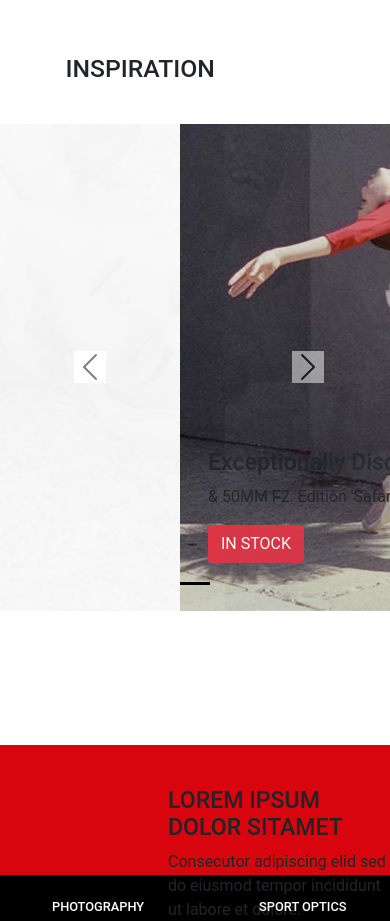
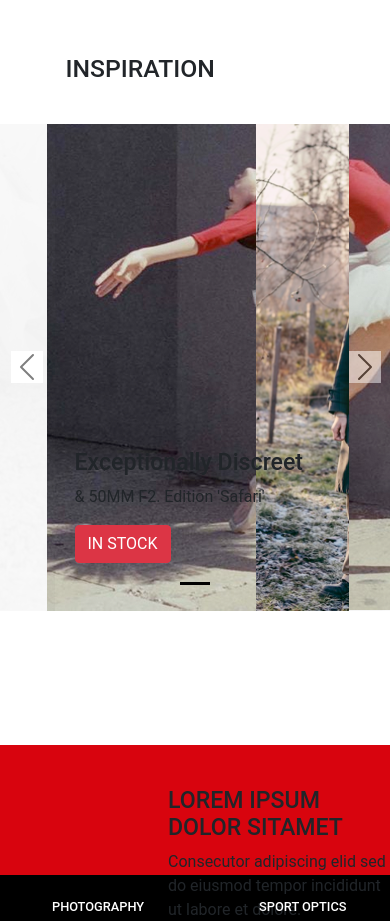
Before and after one commit to Helvin159/imedialanding, a React (Create React App) app: page / in a window 390 px wide. Shown: the part 2780-3701 px from the top of the page. Built offline with nearby package versions, Linux system fonts and the light colour scheme.

Commit message:
makes sec three carousel more responsive, needs media queries for smaller viewports

```diff
--- a/src/index.css
+++ b/src/index.css
@@ -1,6 +1,6 @@
 html,
 body {
-  overflow: hidden; }
+  overflow-x: hidden; }
 
 * {
   font-family: 'Roboto', sans-serif; }
@@ -76,36 +76,6 @@ body {
     position: absolute;
     top: 1.2rem;
     left: 5.1rem; }
-
-.sec__three .carousel__container {
-  position: relative; }
-
-.sec__three .carousel-item {
-  position: relative;
-  width: 910px;
-  height: 487px;
-  margin: 0 0 0 12rem;
-  left: 0; }
-
-.sec__three .carousel-control-prev {
-  position: absolute;
-  top: 0;
-  left: 0;
-  margin: 0;
-  width: 11.25rem;
-  background: url("assets/Layer77.png"); }
-
-.sec__three .carousel-control-next {
-  position: absolute;
-  width: 10.3rem;
-  top: 0;
-  right: 0;
-  margin: 0;
-  background: url("assets/Layer78.png"); }
-
-.sec__three .carousel-control-next-icon,
-.sec__three .carousel-control-prev-icon {
-  background-color: #000000 !important; }
 
 .hero__container__row .col__two {
   background-color: #000000;
@@ -294,11 +264,38 @@ body {
     margin: 0 0 2.5rem 4.1rem;
     padding: 0;
     text-align: left; }
+  .sec__three .carousel__container {
+    position: relative; }
+  .sec__three .carousel-control-prev {
+    position: absolute;
+    top: 0;
+    left: 0;
+    margin: 0;
+    width: 14.1%;
+    background: url("assets/Layer77.png"); }
+  .sec__three .carousel-control-next {
+    position: absolute;
+    width: 12.9%;
+    top: 0;
+    right: 0;
+    margin: 0;
+    background: url("assets/Layer78.png");
+    background-repeat: no-repeat;
+    background-size: cover;
+    background-position: center; }
+  .sec__three .carousel-control-next-icon,
+  .sec__three .carousel-control-prev-icon {
+    background-color: #000000 !important; }
   .sec__three__carousel__item {
-    width: 100%; }
+    max-width: 75%;
+    width: 71.3%;
+    position: relative;
+    height: 487px;
+    margin: 0 15% 0 15%;
+    left: 0; }
     .sec__three__carousel__item__col__one {
       height: 487px;
-      min-width: 70%;
+      min-width: 69.5%;
       padding: 0;
       background: url("assets/Layer73.png");
       background-repeat: no-repeat;
--- a/src/sass/base/_base.scss
+++ b/src/sass/base/_base.scss
@@ -1,4 +1,4 @@
 html,
 body {
-	overflow: hidden;
+	overflow-x: hidden;
 }
--- a/src/sass/components/_carousel.scss
+++ /dev/null
@@ -1,40 +0,0 @@
-.sec__three .carousel__container {
-	position: relative;
-	// padding: 0 0 5rem 0;
-}
-
-.sec__three .carousel-item {
-	position: relative;
-	width: 910px;
-	// width: 100%;
-	// max-width: 1000px;
-	height: 487px;
-	margin: 0 0 0 12rem;
-	left: 0;
-	// right: 0;
-}
-
-.sec__three .carousel-control-prev {
-	// background-color: #000000;
-	position: absolute;
-	top: 0;
-	left: 0;
-	margin: 0;
-	width: 11.25rem;
-	background: url('assets/Layer77.png');
-}
-
-.sec__three .carousel-control-next {
-	// background-color: #000000;
-	position: absolute;
-	width: 10.3rem;
-	top: 0;
-	right: 0;
-	margin: 0;
-	background: url('assets/Layer78.png');
-}
-
-.sec__three .carousel-control-next-icon,
-.sec__three .carousel-control-prev-icon {
-	background-color: #000000 !important;
-}
--- a/src/sass/layout/_sec-three.scss
+++ b/src/sass/layout/_sec-three.scss
@@ -10,13 +10,56 @@
 		// border: '1px solid #000';
 	}
 
+	& .carousel__container {
+		position: relative;
+	}
+
+	& .carousel-control-prev {
+		// background-color: #000000;
+		position: absolute;
+		top: 0;
+		left: 0;
+		margin: 0;
+		width: 14.1%;
+		background: url('assets/Layer77.png');
+		// border: 1px solid #000000;
+	}
+
+	& .carousel-control-next {
+		// background-color: #000000;
+		// border: 1px solid #000000;
+		position: absolute;
+		width: 12.9%;
+		top: 0;
+		right: 0;
+		margin: 0;
+		background: url('assets/Layer78.png');
+		background-repeat: no-repeat;
+		background-size: cover;
+		background-position: center;
+	}
+
+	& .carousel-control-next-icon,
+	.carousel-control-prev-icon {
+		background-color: #000000 !important;
+	}
+
 	&__carousel__item {
-		width: 100%;
+		max-width: 75%;
+		width: 71.3%;
+
+		position: relative;
+		// width: 910px;
+		// width: 100%;
+		// max-width: 1000px;
+		height: 487px;
+		margin: 0 15% 0 15%;
+		left: 0;
 		&__col__one {
 			height: 487px;
 
 			// width: 650px;
-			min-width: 70%;
+			min-width: 69.5%;
 			// border: '10px solid #0f0';
 			padding: 0;
 			background: url('assets/Layer73.png');
```
